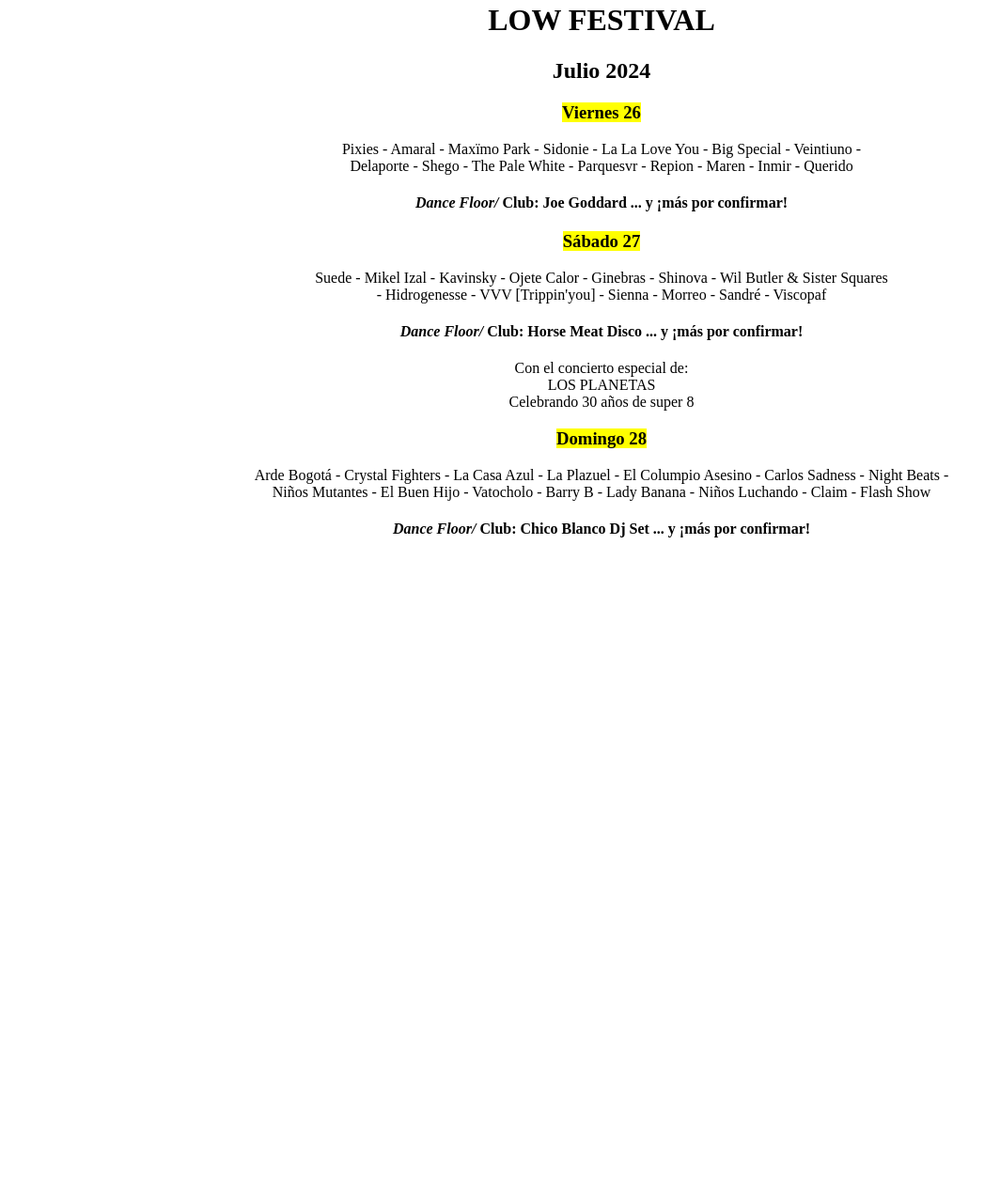
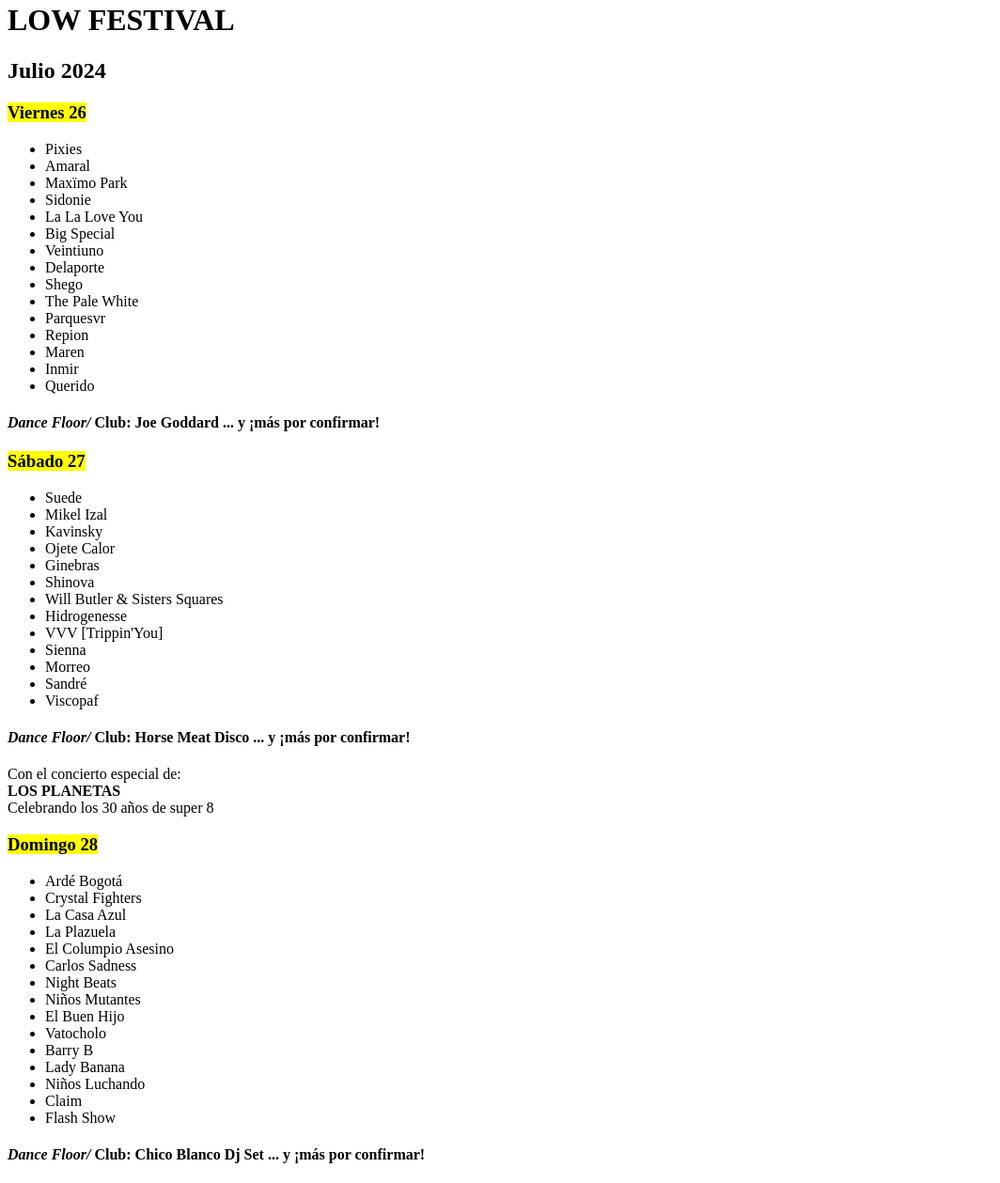
Before and after one commit to arooa04/p2, a plain HTML site: page index.html in a window 1280 px wide. Shown: the part 18-1277 px from the top of the page at 94% size, without its empty margins (0-1064 px from the left). Before the commit the page ends 800 px from the top, so only its background shows below. Drawn offline with Linux system fonts and the light colour scheme.

Commit message:
Update index.html

```diff
--- a/index.html
+++ b/index.html
@@ -6,20 +6,64 @@
     <title>p2 - Low Festival</title>
 </head>
 <body>
-    <center>
         <h1>LOW FESTIVAL</h1>
     <h2>Julio 2024</h2>
     <h3><Mark>Viernes 26</Mark></h3>
-    <p>Pixies - Amaral - Maxïmo Park - Sidonie - La La Love You - Big Special - Veintiuno - <br> Delaporte - Shego - The Pale White - Parquesvr - Repion - Maren - Inmir - Querido</p>
+    <ul>
+        <li>Pixies</li>
+        <li>Amaral</li>
+        <li>Maxïmo Park</li>
+        <li>Sidonie</li>
+        <li>La La Love You</li>
+        <li>Big Special</li>
+        <li>Veintiuno</li>
+        <li>Delaporte</li>
+        <li>Shego</li>
+        <li>The Pale White</li>
+        <li>Parquesvr</li>
+        <li>Repion</li>
+        <li>Maren</li>
+        <li>Inmir</li>
+        <li>Querido</li>
+    </ul>
     <h4><i>Dance Floor/</i> Club: Joe Goddard ... y ¡más por confirmar!</h4>
     <h3><Mark>Sábado 27</Mark></h3>
-    <p>Suede - Mikel Izal - Kavinsky - Ojete Calor - Ginebras - Shinova - Wil Butler & Sister Squares <br> - Hidrogenesse - VVV [Trippin'you] - Sienna - Morreo - Sandré - Viscopaf</p>
+    <ul>
+        <li>Suede</li>
+        <li>Mikel Izal</li>
+        <li>Kavinsky</li>
+        <li>Ojete Calor</li>
+        <li>Ginebras</li>
+        <li>Shinova</li>
+        <li>Will Butler & Sisters Squares</li>
+        <li>Hidrogenesse</li>
+        <li>VVV [Trippin'You]</li>
+        <li>Sienna</li>
+        <li>Morreo</li>
+        <li>Sandré</li>
+        <li>Viscopaf</li>
+    </ul>
     <h4><i>Dance Floor/</i> Club: Horse Meat Disco ... y ¡más por confirmar!</h4>
-    <p>Con el concierto especial de:<br>LOS PLANETAS <br>Celebrando 30 años de super 8</p>
+    <p>Con el concierto especial de: <br> <b>LOS PLANETAS</b> <br> Celebrando los 30 años de super 8</p>
     <h3><mark>Domingo 28</mark></h3>
-    <p> Arde Bogotá - Crystal Fighters - La Casa Azul - La Plazuel - El Columpio Asesino - Carlos Sadness - Night Beats -<br>Niños Mutantes - El Buen Hijo - Vatocholo - Barry B - Lady Banana - Niños Luchando - Claim - Flash Show</p>
+    <ul>
+        <li>Ardé Bogotá</li>
+        <li>Crystal Fighters</li>
+        <li>La Casa Azul</li>
+        <li>La Plazuela</li>
+        <li>El Columpio Asesino</li>
+        <li>Carlos Sadness</li>
+        <li>Night Beats</li>
+        <li>Niños Mutantes</li>
+        <li>El Buen Hijo</li>
+        <li>Vatocholo</li>
+        <li>Barry B</li>
+        <li>Lady Banana</li>
+        <li>Niños Luchando</li>
+        <li>Claim</li>
+        <li>Flash Show</li>
+    </ul>
     <h4><i>Dance Floor/</i> Club: Chico Blanco Dj Set ... y ¡más por confirmar!</h4>
-</center>
 
 </body>
 </html>
```
